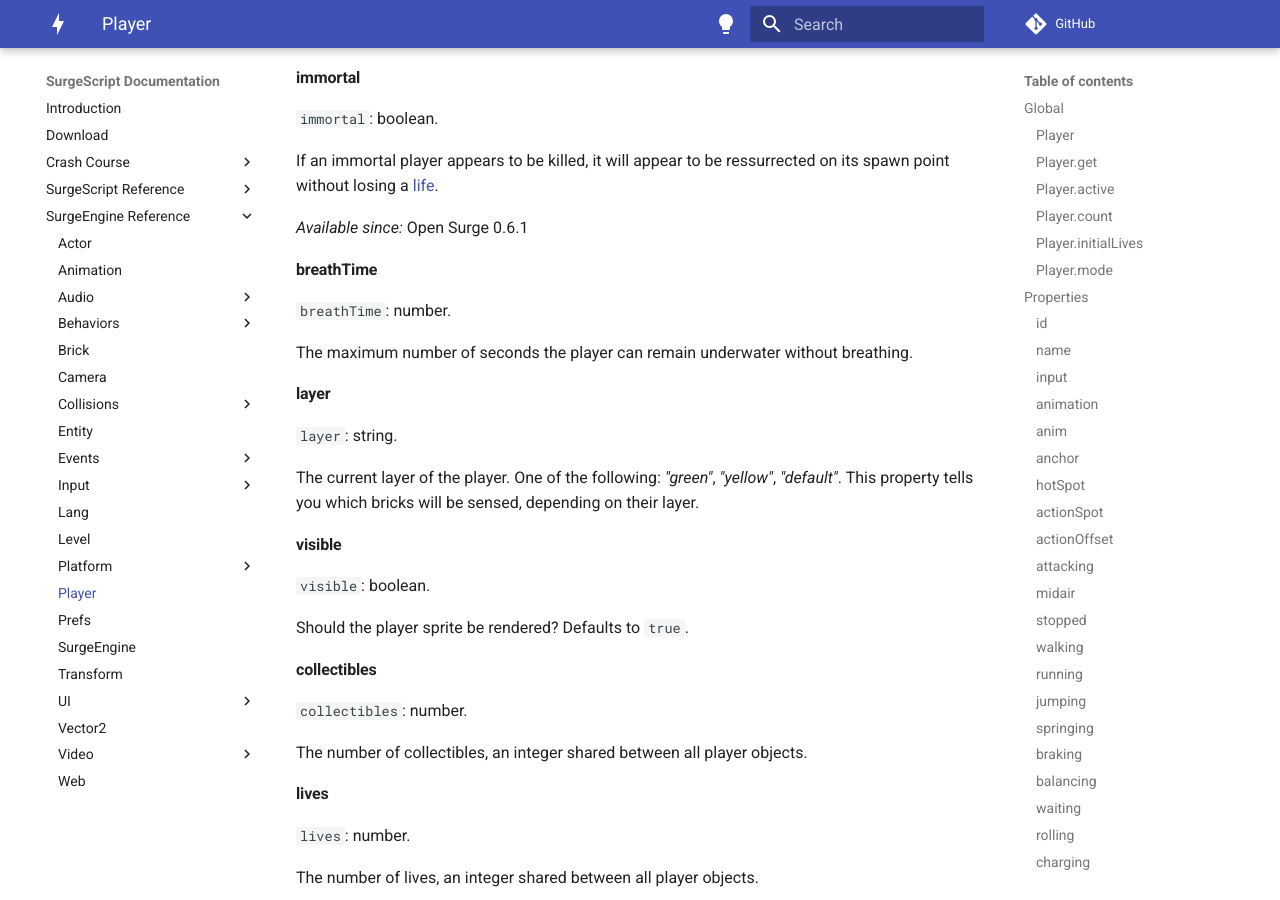
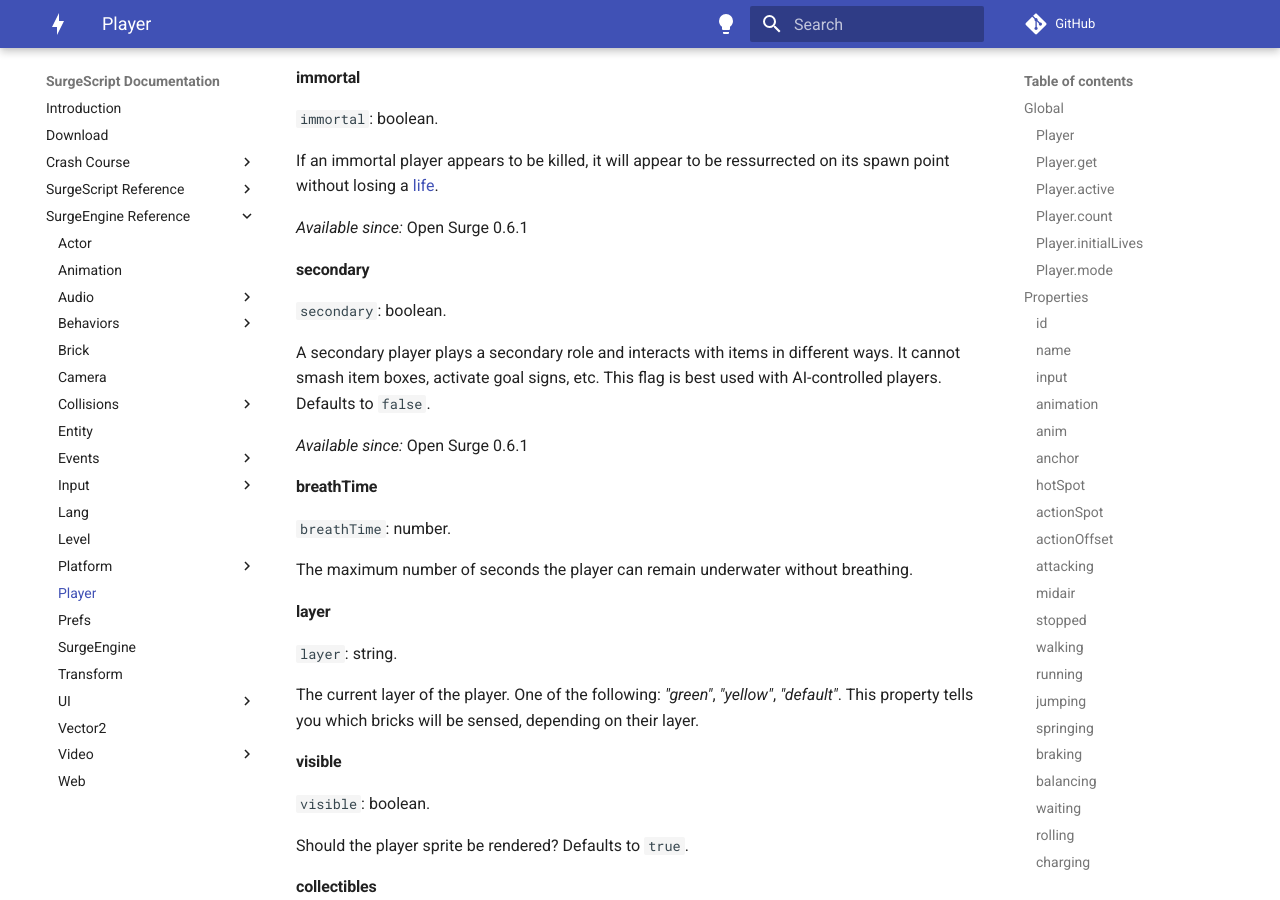
Before and after one commit to alemart/surgescript, an MkDocs documentation site: the page built from docs/engine/player.md, in a window 1280 px wide and 900 px high, scrolled down 9018 px. Built offline with MkDocs 1.6.1 and Material for MkDocs 9.7.7, drawn with Linux system fonts in a browser that asks for light colours; comment, search, counter and statistics services are not loaded.

Commit message:
Docs: add Player.secondary

```diff
--- a/docs/engine/player.md
+++ b/docs/engine/player.md
@@ -417,6 +417,14 @@ If an immortal player appears to be killed, it will appear to be ressurrected on
 
 *Available since:* Open Surge 0.6.1
 
+#### secondary
+
+`secondary`: boolean.
+
+A secondary player plays a secondary role and interacts with items in different ways. It cannot smash item boxes, activate goal signs, etc. This flag is best used with AI-controlled players. Defaults to `false`.
+
+*Available since:* Open Surge 0.6.1
+
 #### breathTime
 
 `breathTime`: number.
```
